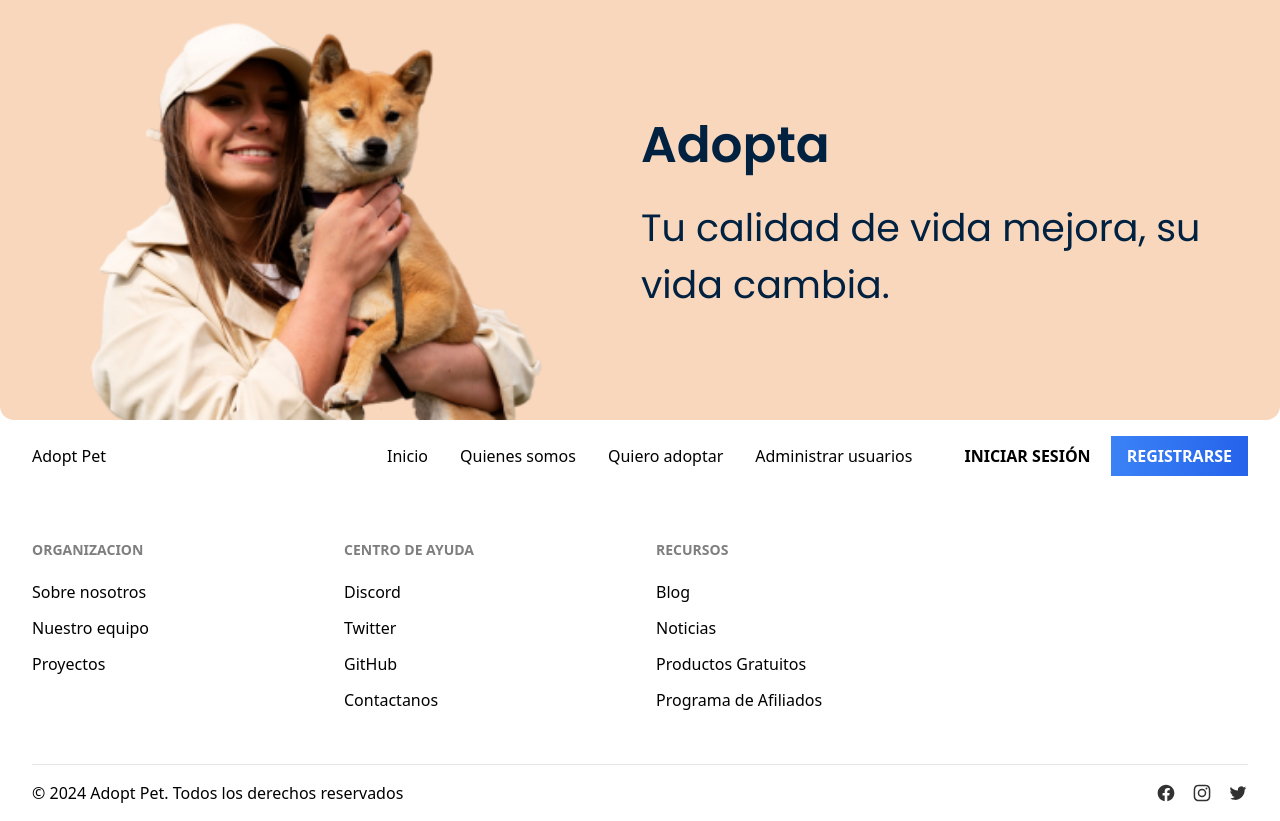
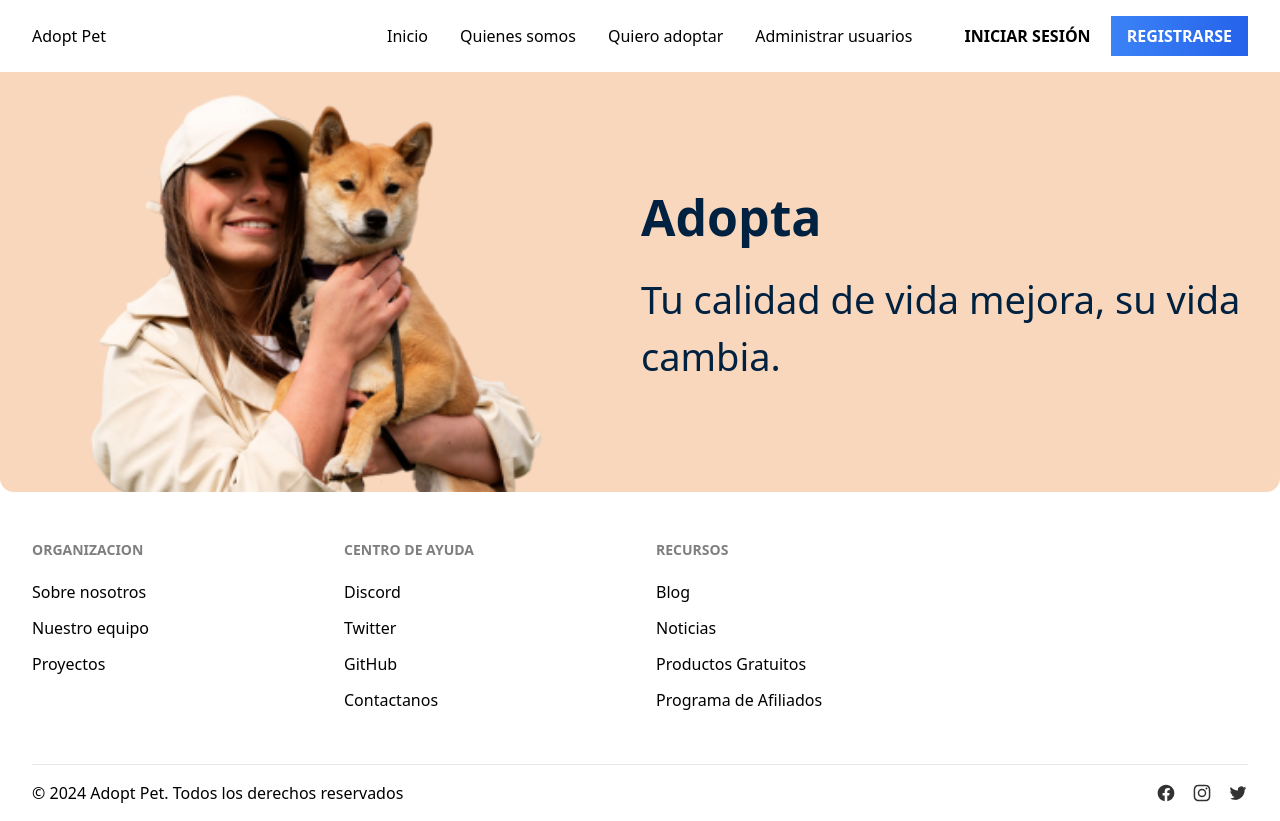
Before and after one commit to No-Country-simulation/c19-57-n-python-react, a React (Vite) app: page / in a window 1280 px wide. Built offline with nearby package versions, Linux system fonts and the light colour scheme; no server answers.

Commit message:
feat: Add Hero component to home page

```diff
--- a/src/App.jsx
+++ b/src/App.jsx
@@ -20,8 +20,8 @@ const App = () => {
 
   return (
     <div>
+      <StickyNavbar />
       <Outlet />
-      <StickyNavbar />
       <FooterWithSitemap />
     </div>
   );
--- /dev/null
+++ b/src/components/Hero.jsx
@@ -0,0 +1,16 @@
+const Hero = () => {
+  return (
+    <div className="w-full px-4 bg-[#F9D7BD] flex justify-center items-center rounded-b-[14px] text-[#002140]">
+      <div className="h-[190px] sm:h-[250px] md:h-[420px]">
+        <img className="h-full object-cover object-bottom w-auto" src="/woman.png" alt="Woman with your dog" />
+      </div>
+      <div className='w-1/2'>
+        <h1 className='text-[26px] font-semibold pb-4 sm:text-[30px] md:text-[50px]'>Adopta</h1>
+        <p className='text-[12px] sm:text-[20px] md:text-[38px]'>
+          Tu calidad de vida mejora, su vida cambia.
+        </p>
+      </div>
+    </div>
+  )
+}
+export default Hero
--- a/src/pages/Home/Home.jsx
+++ b/src/pages/Home/Home.jsx
@@ -1,19 +1,10 @@
+import Hero from '../../components/Hero'
 import './Home.css'
 
 const Home = () => {
   return (
     <div id="home">
-      <div className="hero-container">
-        <div className="hero__img">
-          <img src="/woman.png" alt="Woman with your dog" />
-        </div>
-        <div className='hero__presentation'>
-          <h1 className='hero__title'>Adopta</h1>
-          <p className='hero__paragraph'>
-            Tu calidad de vida mejora, su vida cambia.
-          </p>
-        </div>
-      </div>
+      <Hero />
     </div>
   )
 }
```
